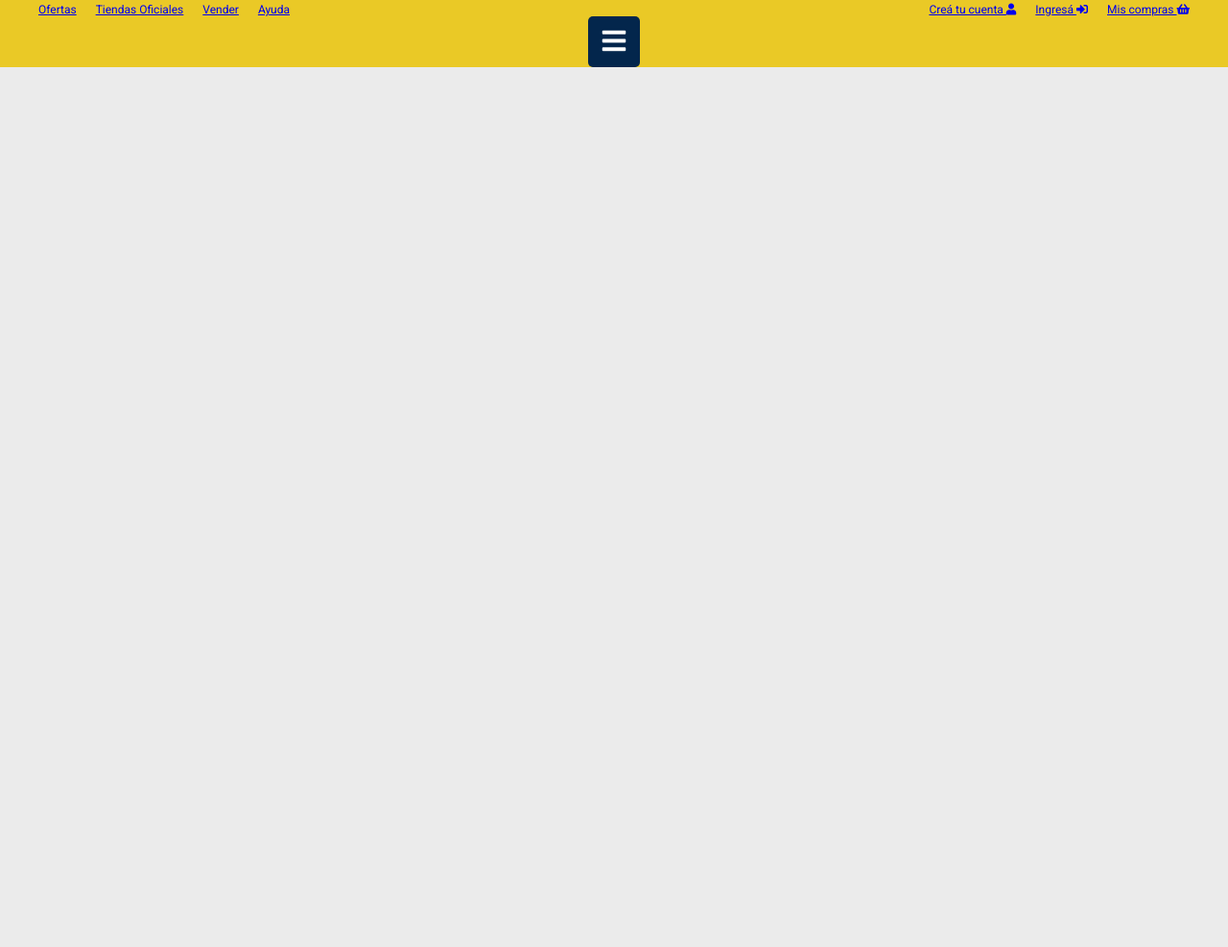
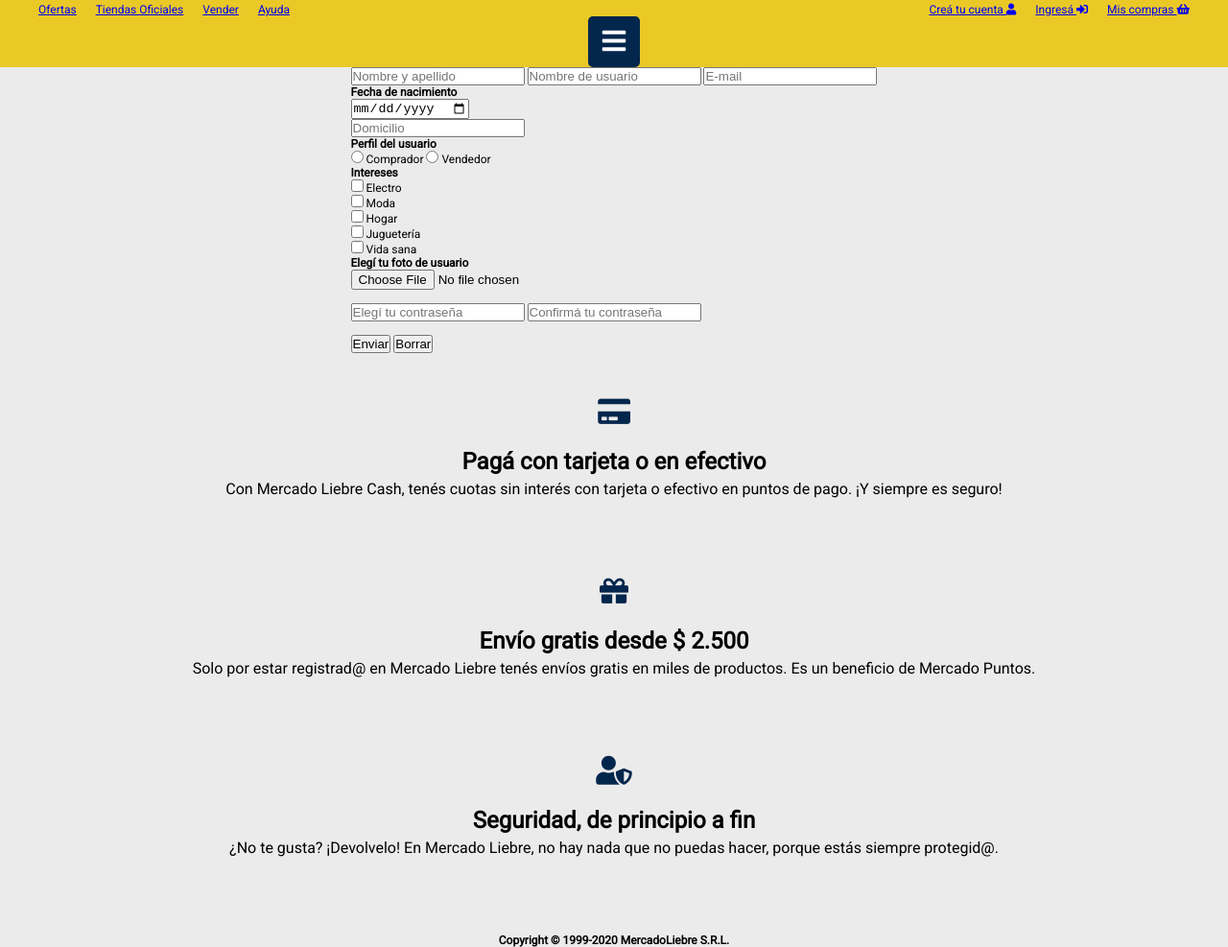
Before and after one commit to kristian9611/practicaHtml, a website: page views/register.html in a window 1280 px wide. Shown: the part 412-1399 px from the top of the page at 96% size. Before the commit the page ends 800 px from the top, so only its background shows below. Drawn offline with Linux system fonts and the light colour scheme; files that its build step writes are made by us from their sources.

Commit message:
finalizacion proyecto mercado liebre

```diff
--- a/views/register.html
+++ b/views/register.html
@@ -49,20 +49,105 @@
           </ul>
           <ul class="links-usuario">
             <li>
-              <a href="#">Creá tu cuenta <i class="fas fa-user"></i></a>
+              <a href="/register">Creá tu cuenta <i class="fas fa-user"></i></a>
             </li>
             <li>
-              <a href="#">Ingresá <i class="fas fa-sign-in-alt"></i></a>
+              <a href="/login">Ingresá <i class="fas fa-sign-in-alt"></i></a>
             </li>
             <li>
               <a href="#">Mis compras <i class="fas fa-shopping-basket"></i></a>
             </li>
           </ul>
         </nav>
-        <div class="menu-contenedor">
-          <p><i class="fas fa-bars"></i></p>
+        <div href="/" class="menu-contenedor">
+          <p><i href="/" class="fas fa-bars"></i></p>
         </div>
       </header>
     </div>
+    <main class="register">
+      <form action="/" method="POST">
+        <input type="text" name="name" placeholder="Nombre y apellido" />
+        <input type="text" name="user" placeholder="Nombre de usuario" />
+        <input type="email" name="email" placeholder="E-mail" />
+        <br />
+        <label for="birth_date"><b>Fecha de nacimiento</b></label>
+        <br />
+        <input type="date" name="birth_date" id="birth_date" />
+        <br />
+        <input type="text" name="addres" placeholder="Domicilio" />
+        <h4>Perfil del usuario</h4>
+        <div class="profile">
+          <input type="radio" name="profile" value="buy" id="buy" />
+          <label for="buy">Comprador</label>
+          <input type="radio" name="profile" value="sell" id="sell" />
+          <label for="sell">Vendedor</label>
+        </div>
+
+        <h4>Intereses</h4>
+        <div class="interests">
+          <div>
+            <input type="checkbox" name="interests" value="a" id="a" />
+            <label for="a">Electro</label>
+          </div>
+          <div>
+            <input type="checkbox" name="interests" value="b" id="b" />
+            <label for="b">Moda</label>
+          </div>
+          <div>
+            <input type="checkbox" name="interests" value="c" id="c" />
+            <label for="c">Hogar</label>
+          </div>
+          <div>
+            <input type="checkbox" name="interests" value="d" id="d" />
+            <label for="d">Juguetería</label>
+          </div>
+          <div>
+            <input type="checkbox" name="interests" value="e" id="e" />
+            <label for="e">Vida sana</label>
+          </div>
+        </div>
+
+        <h4>Elegí tu foto de usuario</h4>
+        <input type="file" name="avatar" />
+        <br />
+        <br />
+        <input type="password" name="pass" placeholder="Elegí tu contraseña" />
+        <input
+          type="password"
+          name="pass_confirm"
+          placeholder="Confirmá tu contraseña"
+        />
+        <br />
+        <br />
+        <input type="submit" value="Enviar" />
+        <input type="reset" value="Borrar" />
+        <br />
+        <br />
+      </form>
+    </main>
+    <footer>
+      <p class="icon-footer"><i class="fas fa-credit-card"></i></p>
+      <h3 class="titulares-footer">Pagá con tarjeta o en efectivo</h3>
+      <p class="descripciones-footer">
+        Con Mercado Liebre Cash, tenés cuotas sin interés con tarjeta o efectivo
+        en puntos de pago. ¡Y siempre es seguro!
+      </p>
+
+      <p class="icon-footer"><i class="fas fa-gift"></i></p>
+      <h3 class="titulares-footer">Envío gratis desde $ 2.500</h3>
+      <p class="descripciones-footer">
+        Solo por estar registrad@ en Mercado Liebre tenés envíos gratis en miles
+        de productos. Es un beneficio de Mercado Puntos.
+      </p>
+
+      <p class="icon-footer"><i class="fas fa-user-shield"></i></p>
+      <h3 class="titulares-footer">Seguridad, de principio a fin</h3>
+      <p class="descripciones-footer">
+        ¿No te gusta? ¡Devolvelo! En Mercado Liebre, no hay nada que no puedas
+        hacer, porque estás siempre protegid@.
+      </p>
+
+      <p><b>Copyright © 1999-2020 MercadoLiebre S.R.L.</b></p>
+    </footer>
   </body>
 </html>
```
Also changed, not shown: app.js (+12 -0 lines), views/home.html (+4 -4 lines), views/login.html (+35 -4 lines).
